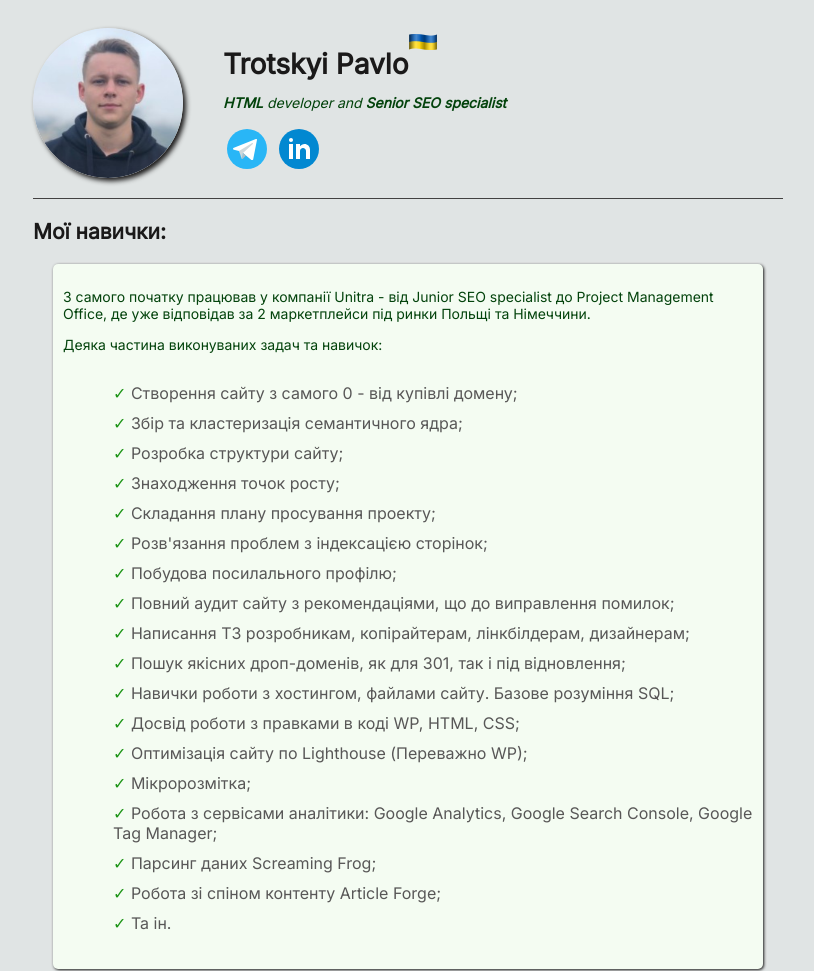
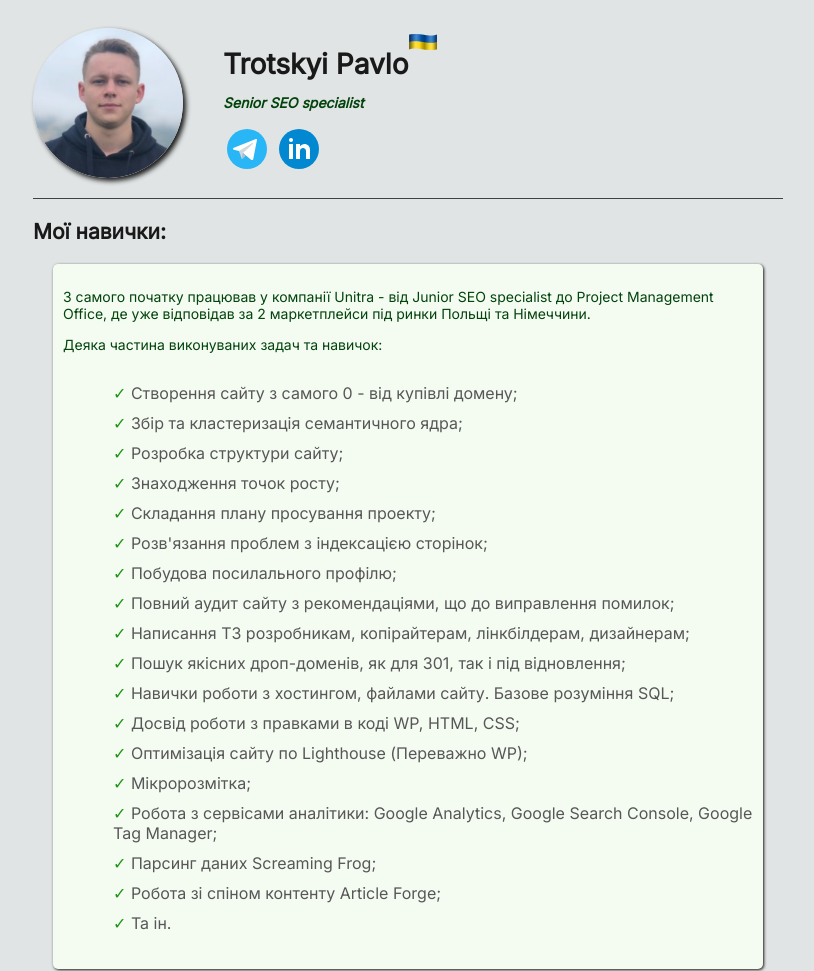
Before and after one commit to PavloTR/CV, a plain HTML site: page index.html in a window 1280 px wide. Shown: the top 971 px of the page, without its empty margins (232-1046 px from the left). Drawn offline with Linux system fonts and the light colour scheme.

Commit message:
Add files via upload

```diff
--- a/index.html
+++ b/index.html
@@ -18,7 +18,7 @@
                         <img alt="Telegram" src="ukr.png" class="img-ukr">
                     </div>
                         <div class="info-text1">
-                            <p><strong>HTML</strong> developer and <strong>Senior SEO specialist</strong></p>
+                            <p><strong>Senior SEO specialist</strong></p>
                             <a href="https://t.me/Pavlo_V" target="_blank"> <img alt="Telegram" src="telegram.svg" class="telega"></a>
                             <a href="https://www.linkedin.com/in/pavlo-trotskyi-88b1591a5/" target="_blank"> <img alt="Telegram" src="linkedin.svg" class="linkedin"></a>
                         </div>
```
